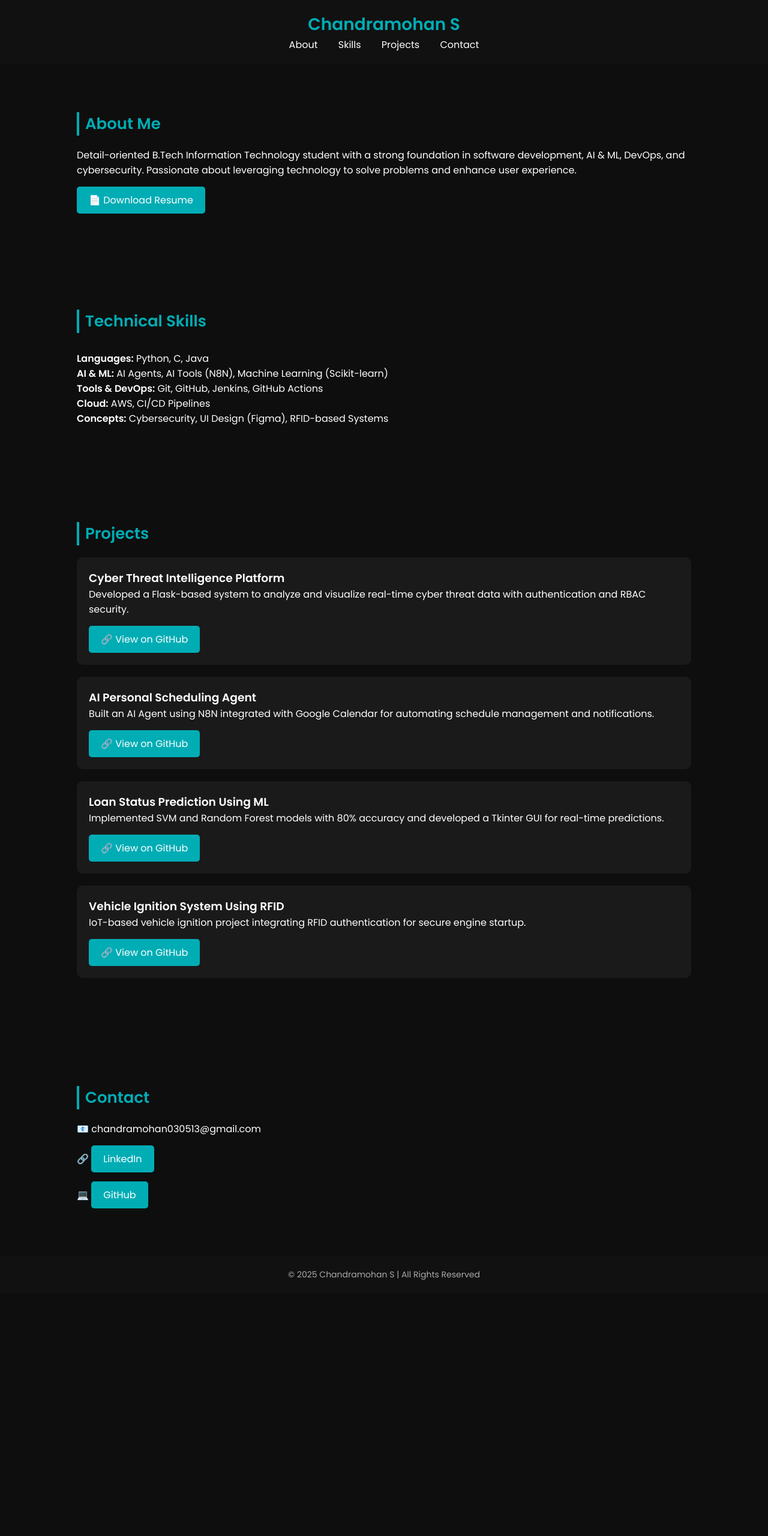
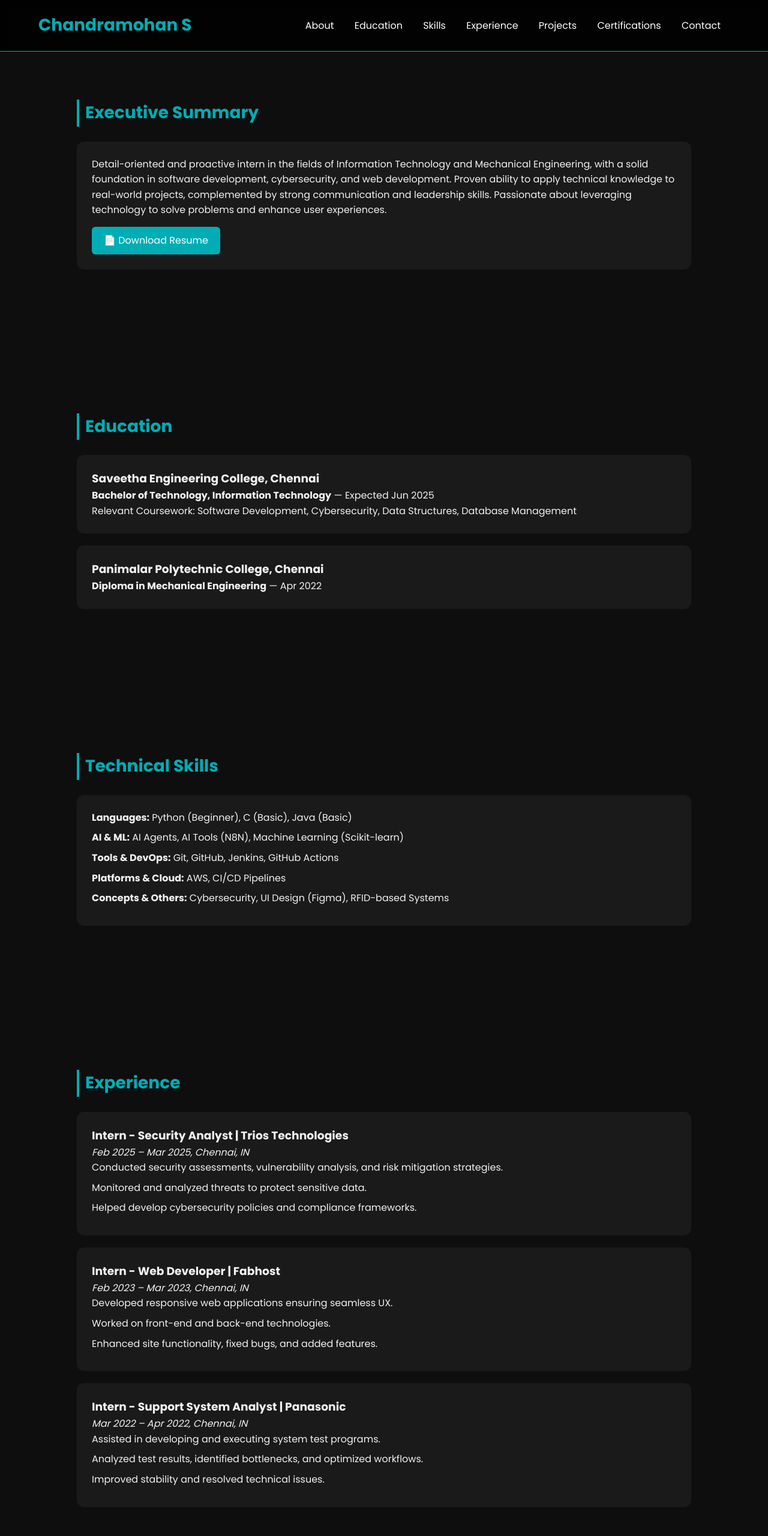
Before and after one commit to chandramohan3/portfolio1, a plain HTML site: page index.html in a window 1280 px wide. Shown: the top 2560 px of the page at 60% size. Before the commit the page ends 2155 px from the top, so only its background shows below. Drawn offline with nearby package versions, Linux system fonts and the light colour scheme.

Commit message:
Update index.html

```diff
--- a/index.html
+++ b/index.html
@@ -1,72 +1,113 @@
 <!DOCTYPE html>
 <html lang="en">
 <head>
-  <meta charset="UTF-8">
-  <meta name="viewport" content="width=device-width, initial-scale=1.0">
+  <meta charset="UTF-8" />
+  <meta name="viewport" content="width=device-width, initial-scale=1.0" />
   <title>Chandramohan S | Portfolio</title>
-  <link href="https://fonts.googleapis.com/css2?family=Poppins:wght@300;400;600&display=swap" rel="stylesheet">
+  <link href="https://fonts.googleapis.com/css2?family=Poppins:wght@300;400;600;700&display=swap" rel="stylesheet">
+  <script src="https://unpkg.com/scrollreveal"></script>
   <style>
-    * { margin: 0; padding: 0; box-sizing: border-box; }
+    * {
+      margin: 0; padding: 0; box-sizing: border-box;
+      font-family: 'Poppins', sans-serif;
+    }
     body {
-      font-family: 'Poppins', sans-serif;
-      background: #0e0e0e;
-      color: #fff;
+      background-color: #0e0e0e;
+      color: #f1f1f1;
       scroll-behavior: smooth;
+      line-height: 1.6;
     }
+
     header {
-      background: #111;
-      padding: 20px 50px;
-      text-align: center;
       position: sticky;
       top: 0;
       z-index: 100;
+      background: rgba(0, 0, 0, 0.85);
+      backdrop-filter: blur(8px);
+      padding: 20px 5%;
+      display: flex;
+      justify-content: space-between;
+      align-items: center;
+      border-bottom: 1px solid #00adb5;
     }
-    header h1 { font-size: 28px; color: #00adb5; animation: fadeIn 2s; }
+    header h1 {
+      color: #00adb5;
+      font-size: 28px;
+      font-weight: 700;
+    }
     nav a {
-      color: #fff; margin: 0 15px; text-decoration: none; font-weight: 500;
+      color: #fff;
+      text-decoration: none;
+      margin: 0 15px;
+      font-weight: 500;
+      transition: 0.3s;
     }
-    nav a:hover { color: #00adb5; transition: 0.3s; }
+    nav a:hover { color: #00adb5; }
+
     section {
       padding: 80px 10%;
-      animation: fadeIn 2s ease;
+      animation: fadeIn 1.2s ease-in-out;
     }
     h2 {
       color: #00adb5;
-      font-size: 26px;
-      margin-bottom: 20px;
+      font-size: 28px;
+      margin-bottom: 25px;
       border-left: 4px solid #00adb5;
       padding-left: 10px;
     }
-    .skills, .projects, .contact { margin-top: 30px; }
-    .project {
+    .summary, .education, .skills, .experience, .projects, .certifications {
+      margin-bottom: 60px;
+    }
+    .card {
       background: #1a1a1a;
-      padding: 20px;
-      border-radius: 10px;
+      padding: 25px;
+      border-radius: 12px;
       margin-bottom: 20px;
-      transition: transform 0.3s ease;
+      transition: transform 0.3s ease, box-shadow 0.3s ease;
     }
-    .project:hover { transform: translateY(-5px); }
+    .card:hover {
+      transform: translateY(-5px);
+      box-shadow: 0px 0px 15px #00adb5;
+    }
+    ul { list-style: none; }
+    ul li { margin-bottom: 8px; }
+
     .btn {
+      display: inline-block;
       background: #00adb5;
       color: #fff;
       padding: 10px 20px;
       text-decoration: none;
-      border-radius: 5px;
-      display: inline-block;
+      border-radius: 6px;
       margin-top: 15px;
+      transition: background 0.3s ease;
+    }
+    .btn:hover { background: #03c3cc; }
+
+    footer {
+      text-align: center;
+      background: #111;
+      padding: 30px 0;
+      color: #aaa;
+      border-top: 1px solid #00adb5;
+    }
+
+    .contact a {
+      color: #00adb5;
+      text-decoration: none;
+      margin: 0 10px;
+      font-weight: 500;
       transition: 0.3s;
     }
-    .btn:hover { background: #03c3cc; }
-    footer {
-      background: #111;
-      text-align: center;
-      padding: 20px;
-      font-size: 14px;
-      color: #aaa;
-    }
+    .contact a:hover { color: #fff; }
+
     @keyframes fadeIn {
       from { opacity: 0; transform: translateY(20px); }
       to { opacity: 1; transform: translateY(0); }
+    }
+    @media (max-width: 768px) {
+      nav { display: none; }
+      header h1 { font-size: 22px; }
     }
   </style>
 </head>
@@ -75,69 +116,149 @@
   <header>
     <h1>Chandramohan S</h1>
     <nav>
-      <a href="#about">About</a>
+      <a href="#summary">About</a>
+      <a href="#education">Education</a>
       <a href="#skills">Skills</a>
+      <a href="#experience">Experience</a>
       <a href="#projects">Projects</a>
+      <a href="#certifications">Certifications</a>
       <a href="#contact">Contact</a>
     </nav>
   </header>
 
-  <section id="about">
-    <h2>About Me</h2>
-    <p>Detail-oriented B.Tech Information Technology student with a strong foundation in software development, AI & ML, DevOps, and cybersecurity. Passionate about leveraging technology to solve problems and enhance user experience.</p>
-    <a href="resume.pdf" class="btn" download>📄 Download Resume</a>
-  </section>
-
-  <section id="skills">
-    <h2>Technical Skills</h2>
-    <div class="skills">
-      <p><b>Languages:</b> Python, C, Java</p>
-      <p><b>AI & ML:</b> AI Agents, AI Tools (N8N), Machine Learning (Scikit-learn)</p>
-      <p><b>Tools & DevOps:</b> Git, GitHub, Jenkins, GitHub Actions</p>
-      <p><b>Cloud:</b> AWS, CI/CD Pipelines</p>
-      <p><b>Concepts:</b> Cybersecurity, UI Design (Figma), RFID-based Systems</p>
+  <section id="summary" class="summary">
+    <h2>Executive Summary</h2>
+    <div class="card">
+      <p>Detail-oriented and proactive intern in the fields of Information Technology and Mechanical Engineering, with a solid foundation in software development, cybersecurity, and web development. Proven ability to apply technical knowledge to real-world projects, complemented by strong communication and leadership skills. Passionate about leveraging technology to solve problems and enhance user experiences.</p>
+      <a href="resume.pdf" download class="btn">📄 Download Resume</a>
     </div>
   </section>
 
-  <section id="projects">
-    <h2>Projects</h2>
-
-    <div class="project">
-      <h3>Cyber Threat Intelligence Platform</h3>
-      <p>Developed a Flask-based system to analyze and visualize real-time cyber threat data with authentication and RBAC security.</p>
-      <a href="https://github.com/chandramohan3" class="btn" target="_blank">🔗 View on GitHub</a>
+  <section id="education" class="education">
+    <h2>Education</h2>
+    <div class="card">
+      <h3>Saveetha Engineering College, Chennai</h3>
+      <p><b>Bachelor of Technology, Information Technology</b> — Expected Jun 2025</p>
+      <p>Relevant Coursework: Software Development, Cybersecurity, Data Structures, Database Management</p>
     </div>
-
-    <div class="project">
-      <h3>AI Personal Scheduling Agent</h3>
-      <p>Built an AI Agent using N8N integrated with Google Calendar for automating schedule management and notifications.</p>
-      <a href="https://github.com/chandramohan3" class="btn" target="_blank">🔗 View on GitHub</a>
+    <div class="card">
+      <h3>Panimalar Polytechnic College, Chennai</h3>
+      <p><b>Diploma in Mechanical Engineering</b> — Apr 2022</p>
     </div>
-
-    <div class="project">
-      <h3>Loan Status Prediction Using ML</h3>
-      <p>Implemented SVM and Random Forest models with 80% accuracy and developed a Tkinter GUI for real-time predictions.</p>
-      <a href="https://github.com/chandramohan3" class="btn" target="_blank">🔗 View on GitHub</a>
-    </div>
-
-    <div class="project">
-      <h3>Vehicle Ignition System Using RFID</h3>
-      <p>IoT-based vehicle ignition project integrating RFID authentication for secure engine startup.</p>
-      <a href="https://github.com/chandramohan3" class="btn" target="_blank">🔗 View on GitHub</a>
-    </div>
-
   </section>
 
-  <section id="contact">
+  <section id="skills" class="skills">
+    <h2>Technical Skills</h2>
+    <div class="card">
+      <ul>
+        <li><b>Languages:</b> Python (Beginner), C (Basic), Java (Basic)</li>
+        <li><b>AI & ML:</b> AI Agents, AI Tools (N8N), Machine Learning (Scikit-learn)</li>
+        <li><b>Tools & DevOps:</b> Git, GitHub, Jenkins, GitHub Actions</li>
+        <li><b>Platforms & Cloud:</b> AWS, CI/CD Pipelines</li>
+        <li><b>Concepts & Others:</b> Cybersecurity, UI Design (Figma), RFID-based Systems</li>
+      </ul>
+    </div>
+  </section>
+
+  <section id="experience" class="experience">
+    <h2>Experience</h2>
+    <div class="card">
+      <h3>Intern - Security Analyst | Trios Technologies</h3>
+      <p><i>Feb 2025 – Mar 2025, Chennai, IN</i></p>
+      <ul>
+        <li>Conducted security assessments, vulnerability analysis, and risk mitigation strategies.</li>
+        <li>Monitored and analyzed threats to protect sensitive data.</li>
+        <li>Helped develop cybersecurity policies and compliance frameworks.</li>
+      </ul>
+    </div>
+    <div class="card">
+      <h3>Intern - Web Developer | Fabhost</h3>
+      <p><i>Feb 2023 – Mar 2023, Chennai, IN</i></p>
+      <ul>
+        <li>Developed responsive web applications ensuring seamless UX.</li>
+        <li>Worked on front-end and back-end technologies.</li>
+        <li>Enhanced site functionality, fixed bugs, and added features.</li>
+      </ul>
+    </div>
+    <div class="card">
+      <h3>Intern - Support System Analyst | Panasonic</h3>
+      <p><i>Mar 2022 – Apr 2022, Chennai, IN</i></p>
+      <ul>
+        <li>Assisted in developing and executing system test programs.</li>
+        <li>Analyzed test results, identified bottlenecks, and optimized workflows.</li>
+        <li>Improved stability and resolved technical issues.</li>
+      </ul>
+    </div>
+  </section>
+
+  <section id="projects" class="projects">
+    <h2>Projects</h2>
+    <div class="card">
+      <h3>Cyber Threat Intelligence Platform</h3>
+      <p>Flask, MongoDB, HTML/CSS/JS, REST APIs — Developed a platform to collect, analyze, and visualize cyber threat data with authentication and RBAC.</p>
+    </div>
+    <div class="card">
+      <h3>AI Personal Scheduling Agent</h3>
+      <p>N8N, Google Calendar API — Built an AI agent to manage schedules and send automated reminders.</p>
+    </div>
+    <div class="card">
+      <h3>AI-Powered WhatsApp Automation</h3>
+      <p>Automated WhatsApp conversations and workflows using N8N and AI agents.</p>
+    </div>
+    <div class="card">
+      <h3>CI/CD Pipeline Using AWS</h3>
+      <p>Implemented a CI/CD pipeline using AWS CodePipeline, CodeBuild, IAM, and CloudWatch.</p>
+    </div>
+    <div class="card">
+      <h3>Loan Status Prediction Using ML</h3>
+      <p>Built SVM and Random Forest models achieving 80.66% accuracy with a Tkinter GUI for predictions.</p>
+    </div>
+    <div class="card">
+      <h3>Vehicle Ignition System Using RFID</h3>
+      <p>Developed a secure IoT-based vehicle ignition system with RFID integration.</p>
+    </div>
+    <div class="card">
+      <h3>Tic-Tac-Toe Web Game</h3>
+      <p>HTML, CSS, JavaScript — Designed an interactive Tic-Tac-Toe game for web browsers.</p>
+    </div>
+  </section>
+
+  <section id="certifications" class="certifications">
+    <h2>Certifications</h2>
+    <div class="card">
+      <ul>
+        <li>AWS Cloud Practitioner – AWS Academy</li>
+        <li>Cybersecurity Analyst Job Simulation – TATA</li>
+        <li>Data Analytics and Visualization – Accenture</li>
+        <li>Corporate Analyst Development Program – JP Morgan</li>
+        <li>Immersive Technology Workshop – GeeksforGeeks</li>
+        <li>Project Tracker Management System – Coursera</li>
+      </ul>
+    </div>
+  </section>
+
+  <section id="contact" class="contact">
     <h2>Contact</h2>
+    <p>📞 7358614048</p>
     <p>📧 chandramohan030513@gmail.com</p>
-    <p>🔗 <a href="https://www.linkedin.com/in/chandra-mohan-s-aa57a226a/" target="_blank" class="btn">LinkedIn</a></p>
-    <p>💻 <a href="https://github.com/chandramohan3" target="_blank" class="btn">GitHub</a></p>
+    <p>
+      <a href="https://www.linkedin.com/in/chandra-mohan-s-aa57a226a/" target="_blank">LinkedIn</a> |
+      <a href="https://github.com/chandramohan3" target="_blank">GitHub</a>
+    </p>
   </section>
 
   <footer>
-    <p>© 2025 Chandramohan S | All Rights Reserved</p>
+    <p>© 2025 Chandramohan S | Designed with ❤️ using HTML, CSS & JS</p>
   </footer>
 
+  <script>
+    ScrollReveal().reveal('.card', {
+      interval: 150,
+      distance: '30px',
+      origin: 'bottom',
+      opacity: 0,
+      duration: 1000
+    });
+  </script>
 </body>
 </html>
```
